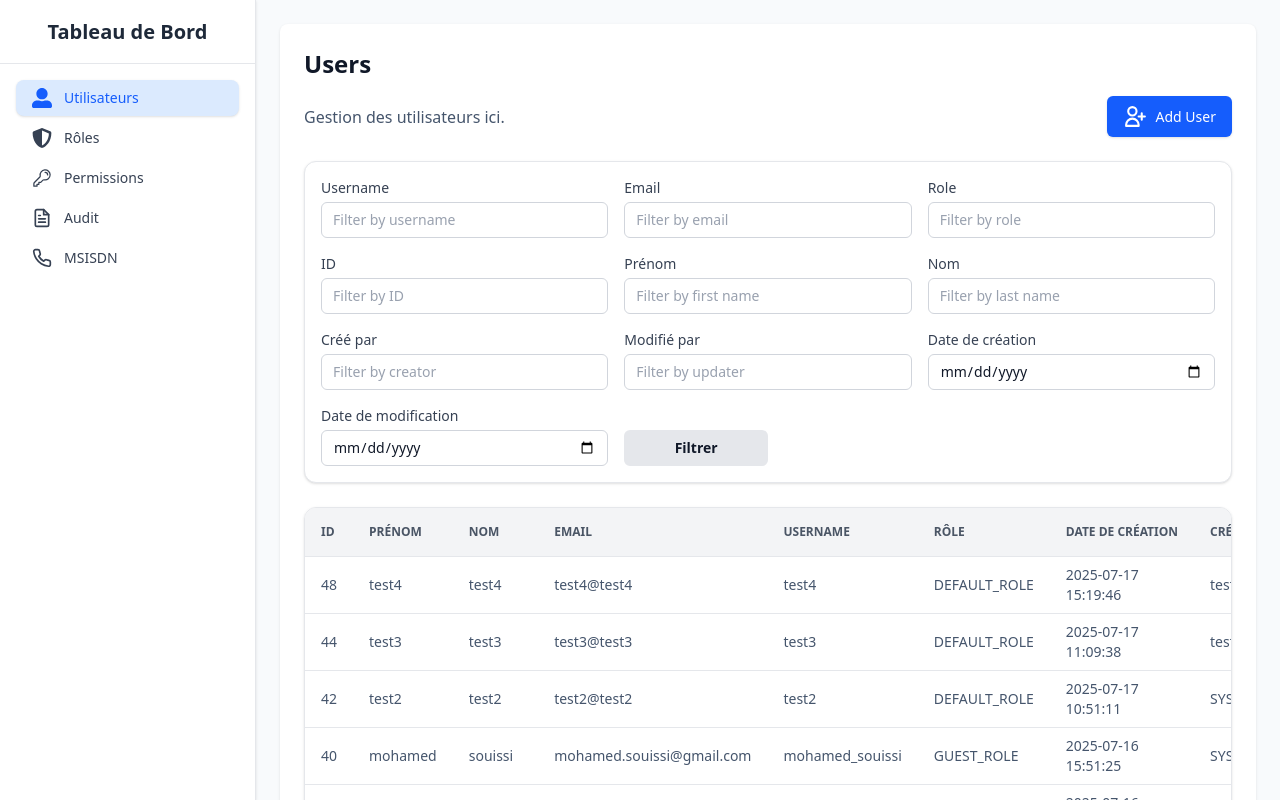
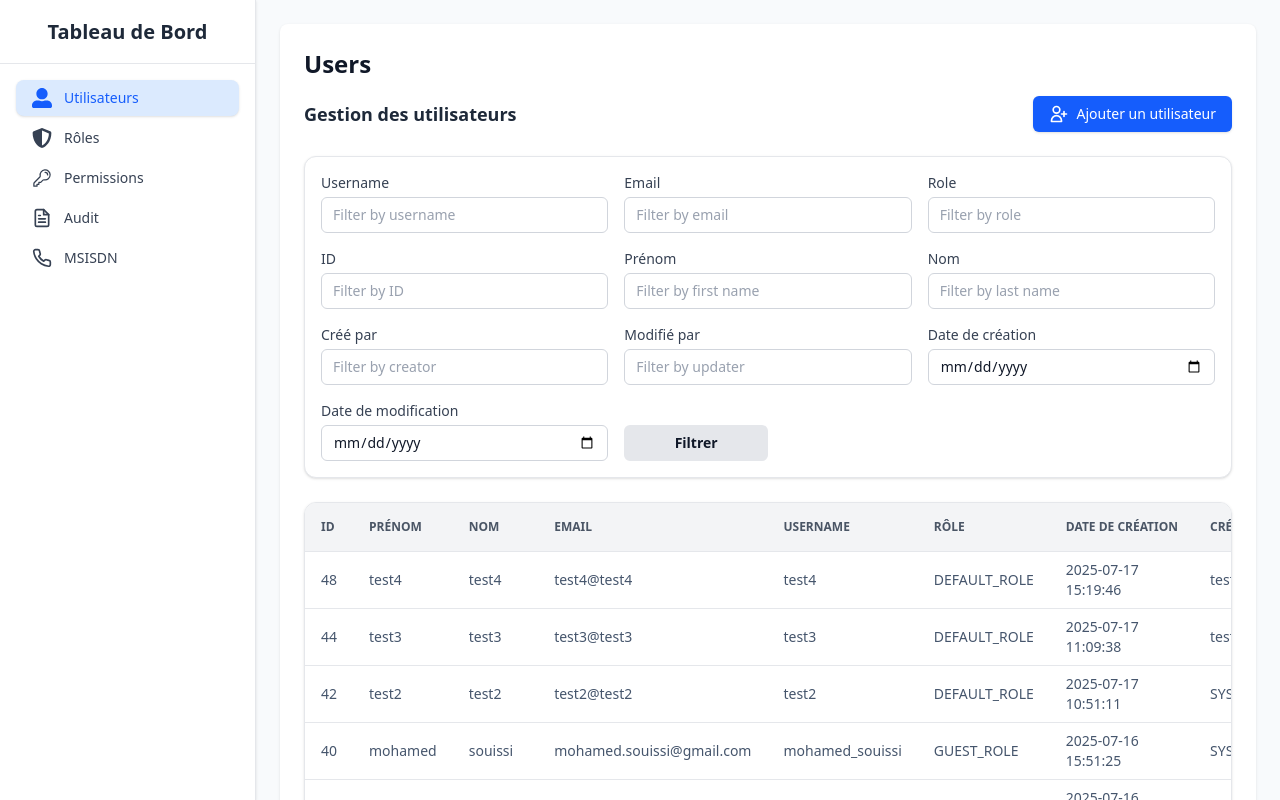
Before and after one commit to AbderaoufSouissi/Dynamic-IVR-Manager, a React (Vite) app in the folder IVR-client/: page /admin/users in a window 1280 px wide. Built offline with nearby package versions, Linux system fonts and the light colour scheme.

Commit message:
Frontend: Modification des page de Login, MSISDN et Users

```diff
--- a/IVR-client/src/auth/LoginPage.tsx
+++ b/IVR-client/src/auth/LoginPage.tsx
@@ -14,7 +14,7 @@ const LoginPage = () => {
     if (username === "admin" && password === "admin") {
       // alert("Connecté !");
       setError(false);
-      navigate("/")
+      navigate("/admin")
 
     } else {
 
--- a/IVR-client/src/pages/MsisdnPage.tsx
+++ b/IVR-client/src/pages/MsisdnPage.tsx
@@ -32,7 +32,7 @@ const MsisdnPage = () => {
 
   return (
     <div>
-    <p>Gestion des MSISDN ici.</p>
+
 
     <main className="flex flex-1 items-center justify-center py-12">
 
--- a/IVR-client/src/pages/UsersPage.tsx
+++ b/IVR-client/src/pages/UsersPage.tsx
@@ -3,6 +3,9 @@ import UserFilter from "../components/filters/UserFilter";
 import UsersTable from "../components/tables/UsersTable";
 import content from "../data/content.json";
 import { HiOutlineUserAdd } from "react-icons/hi";
+
+import type { User } from "../types/types";
+import { Outlet, useNavigate } from "react-router-dom";
 
 const UsersPage = () => {
   const [filters, setFilters] = useState({
@@ -15,6 +18,7 @@ const UsersPage = () => {
     updatedBy: "",
     createdAt: "",
     updatedAt: "",
+    role: "",
   });
 
   const handleFilterChange = (name: string, value: string) => {
@@ -24,19 +28,32 @@ const UsersPage = () => {
     }));
   };
 
+  const navigate = useNavigate();
+
   return (
-    <div>
+    <>
       <div className="mb-6 flex items-center justify-between">
-        <p>Gestion des utilisateurs ici.</p>
-        <button className="flex items-center gap-2 cursor-pointer rounded-md bg-blue-600 px-4 py-2 text-sm font-medium text-white shadow-sm hover:bg-blue-700 hover:scale-105 transform transition-transform duration-300 focus:outline-none">
-          <HiOutlineUserAdd size={25} />
-          Add User
+        <p className="text-lg font-semibold text-gray-800">Gestion des utilisateurs</p>
+        <button
+          onClick={() => navigate("/admin/users/create")}
+
+          className="flex items-center gap-2 cursor-pointer rounded-md bg-blue-600 px-4 py-2 text-sm font-medium text-white shadow-sm hover:bg-blue-700 hover:scale-105 transform transition-transform duration-300 focus:outline-none"
+        >
+          <HiOutlineUserAdd size={20} />
+          Ajouter un utilisateur
         </button>
       </div>
+
       <UserFilter filters={filters} onFilterChange={handleFilterChange} />
-      <UsersTable users={content.users} />
-      {/* Use filters state as needed */}
-    </div>
+
+
+    <UsersTable users={content.users} onEdit={(user: User) => {
+        navigate("/admin/users/update");
+      } }/>
+      <Outlet />
+      {/* Render create/update form when route matches */}
+
+    </>
   );
 };
 
```
